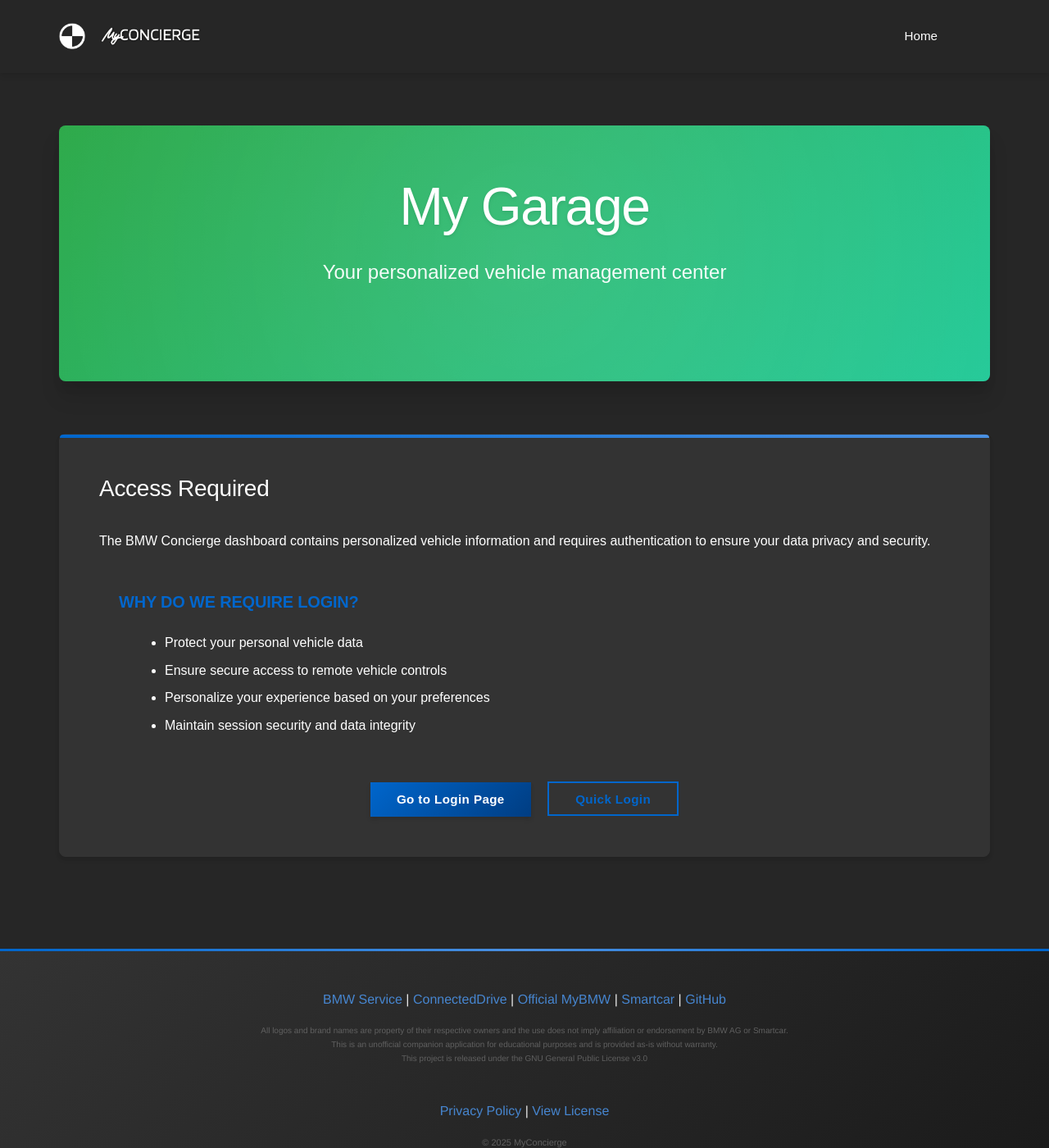
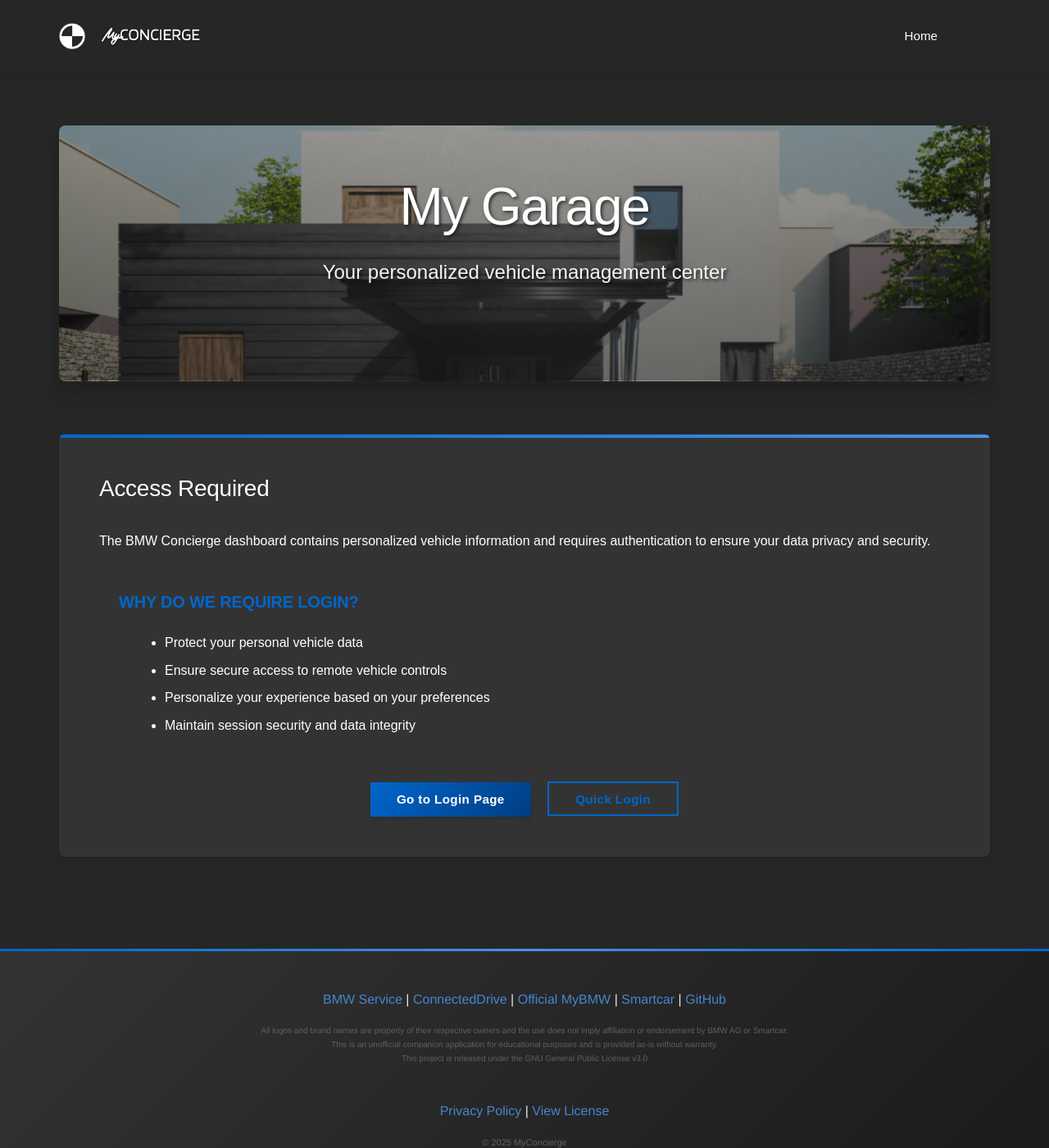
Before and after one commit to chatala1/BMW-Concierge, a Jekyll site: the page built from protected.html, in a window 1280 px wide and 1400 px high. Shown: the whole window at 82% size. Built offline with Jekyll 4.4.1, drawn with Linux system fonts in a browser that asks for light colours; some web fonts are replaced.

Commit message:
Implement garage background image for hero section
Co-authored-by: chatala1 <16328550+chatala1@users.noreply.github.com>

```diff
--- a/assets/css/style.css
+++ b/assets/css/style.css
@@ -452,6 +452,29 @@ body {
     max-width: 600px;
     margin-left: auto;
     margin-right: auto;
+}
+
+/* Garage Hero Background */
+.hero-garage {
+    background: linear-gradient(rgba(0, 0, 0, 0.4), rgba(0, 0, 0, 0.6)), url('../images/garage_background.png');
+    background-size: cover;
+    background-position: center center;
+    background-repeat: no-repeat;
+    background-attachment: fixed;
+}
+
+/* Ensure text remains readable on the garage background */
+.hero-garage h1,
+.hero-garage p {
+    text-shadow: 2px 2px 4px rgba(0, 0, 0, 0.8);
+    color: var(--bmw-white);
+}
+
+/* Mobile optimization - remove fixed background for better performance */
+@media (max-width: 768px) {
+    .hero-garage {
+        background-attachment: scroll;
+    }
 }
 
 /* Cards */
--- a/protected.html
+++ b/protected.html
@@ -4,7 +4,7 @@ title: "MyGarage"
 description: "MyConcierge Dashboard"
 ---
 
-<div class="hero" style="background: linear-gradient(135deg, #28a745, #20c997);">
+<div class="hero hero-garage">
     <h1>My Garage</h1>
     <p>Your personalized vehicle management center</p>
 </div>
```
